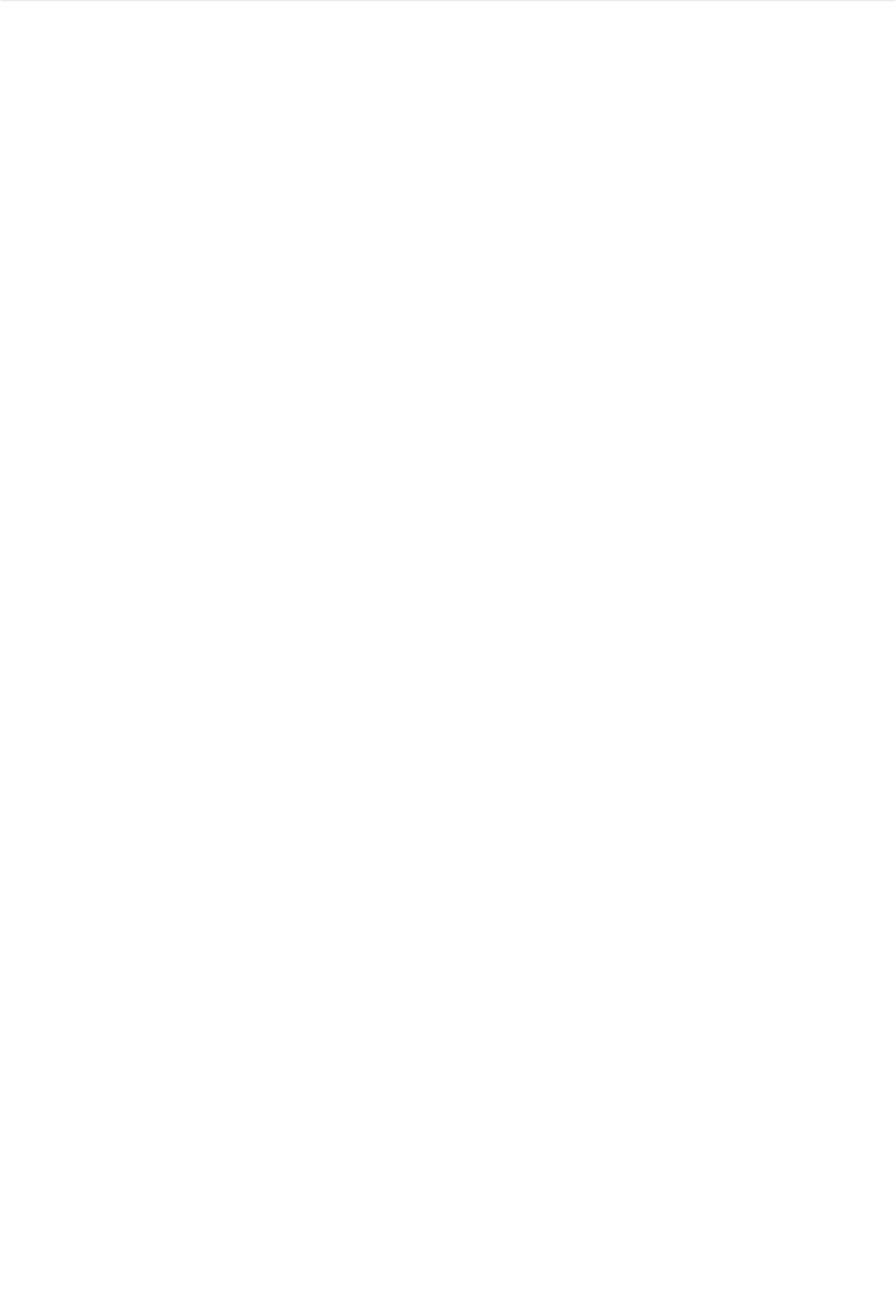
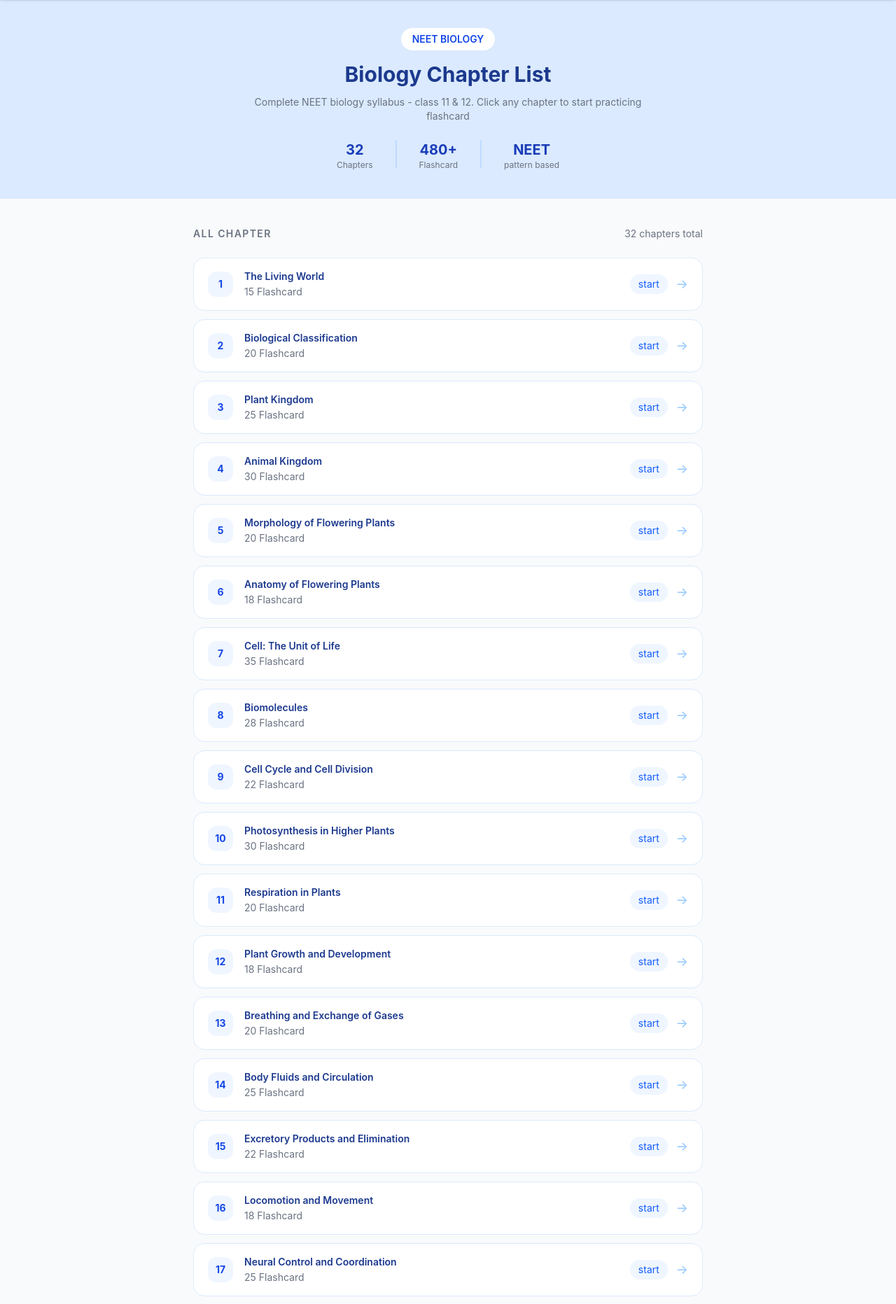
Before and after one commit to mdmahtabhabib/Marksbooster, a React (Vite) app: page /Neetlist in a window 1280 px wide. Shown: the part 80-1943 px from the top of the page at 70% size. Before the commit the page ends 800 px from the top, so only its background shows below. Built offline with nearby package versions, Linux system fonts and the light colour scheme.

Commit message:
added neetlist

```diff
--- a/src/Pages/Neetlist.jsx
+++ b/src/Pages/Neetlist.jsx
@@ -1,8 +1,126 @@
 import Nav from "../Components/Nav";
+import Footer from "../Components/Footer" ;
+
 function Neetlist(){
+    const chapters = [
+  { no: 1, name: "The Living World", questions: 15 },
+  { no: 2, name: "Biological Classification", questions: 20 },
+  { no: 3, name: "Plant Kingdom", questions: 25 },
+  { no: 4, name: "Animal Kingdom", questions: 30 },
+
+  { no: 5, name: "Morphology of Flowering Plants", questions: 20 },
+  { no: 6, name: "Anatomy of Flowering Plants", questions: 18 },
+
+  { no: 7, name: "Cell: The Unit of Life", questions: 35 },
+  { no: 8, name: "Biomolecules", questions: 28 },
+  { no: 9, name: "Cell Cycle and Cell Division", questions: 22 },
+
+  { no: 10, name: "Photosynthesis in Higher Plants", questions: 30 },
+  { no: 11, name: "Respiration in Plants", questions: 20 },
+  { no: 12, name: "Plant Growth and Development", questions: 18 },
+
+  { no: 13, name: "Breathing and Exchange of Gases", questions: 20 },
+  { no: 14, name: "Body Fluids and Circulation", questions: 25 },
+  { no: 15, name: "Excretory Products and Elimination", questions: 22 },
+  { no: 16, name: "Locomotion and Movement", questions: 18 },
+  { no: 17, name: "Neural Control and Coordination", questions: 25 },
+  { no: 18, name: "Chemical Coordination and Integration", questions: 20 },
+
+  { no: 19, name: "Reproduction in Organisms", questions: 15 },
+  { no: 20, name: "Sexual Reproduction in Flowering Plants", questions: 25 },
+  { no: 21, name: "Human Reproduction", questions: 25 },
+  { no: 22, name: "Reproductive Health", questions: 20 },
+
+  { no: 23, name: "Principles of Inheritance and Variation", questions: 35 },
+  { no: 24, name: "Molecular Basis of Inheritance", questions: 40 },
+  { no: 25, name: "Evolution", questions: 25 },
+
+  { no: 26, name: "Human Health and Disease", questions: 25 },
+  { no: 27, name: "Microbes in Human Welfare", questions: 20 },
+  { no: 28, name: "Biotechnology: Principles and Processes", questions: 25 },
+  { no: 29, name: "Biotechnology and its Applications", questions: 20 },
+
+  { no: 30, name: "Organisms and Populations", questions: 20 },
+  { no: 31, name: "Ecosystem", questions: 25 },
+  { no: 32, name: "Biodiversity and Conservation", questions: 20 }
+];
     return(
-       <section>
+       <section className="min-h-screen bg-gray-50" >
         <Nav />
+        <div className="bg-blue-100 py-10 px-5 text-center"  >
+            <span className="inline-block bg-white text-blue-700 text-sm font-semibold px-4 py-1.5 rounded-full mb-4" >
+                NEET BIOLOGY
+            </span>
+            <h1 className="text-2xl md:text-3xl font-bold text-blue-900 mb-3" >
+                Biology Chapter List
+            </h1>
+            <p className=" text-gray-500 text-sm max-w-xl mx-auto" >
+                Complete NEET biology syllabus - class 11 & 12.
+                Click any chapter to start practicing flashcard
+            </p>
+
+            {/* Stat */}
+            <div className="flex item-center justify-center gap-8 mt-6" >
+                <div>
+                    <p className="text-xl font-bold text-blue-800" >32</p>
+                    <p className="text-xs text-gray-500" >Chapters</p>
+                </div>
+                <div className="border-1 border-blue-200 h-10" ></div>
+                <div>
+                    <p className="text-xl font-bold text-blue-800" >480+</p>
+                    <p className="text-xs text-gray-500">Flashcard</p>
+                </div>
+                <div className="border-1 border-blue-200 h-10"></div>
+                <div>
+                    <p className="text-xl font-bold text-blue-800" >NEET </p>
+                    <p className="text-xs text-gray-500 " >pattern based</p>
+                </div>
+            </div>
+        </div>
+        {/*Chapter list*/}
+        <div className="max-w-3xl mx-auto px-5 py-10" >
+            <div className="flex items-center justify-between mb-6" >
+                <h2 className="text-sm font-semibold text-gray-500 uppercase tracking-widest" >
+                    All Chapter
+                </h2>
+                <span className="text-sm text-gray-500" >{chapters.length} chapters total</span>
+            </div>
+
+            <div className="flex flex-col gap-3" >
+                {chapters.map((ch) => (
+                    <div key={ch.no} className="bg-white border border-blue-100 rounded-2xl px-5 py-4 flex iterms-center justify-between hover:bg-blue-100  hover:shadow-md transition-all cursor-pointer group " >
+                        <div className="flex items-center gap-4" >
+                            <div className="w-9 h-9 bg-blue-50 group-hover:bg-blue-200  rounded-xl flex items-center justify-center text-sm font-bold text-blue-700 tansition-colors flex-shrink-0" >
+                                {ch.no}
+                            </div>
+                            <div>
+                                <p className="text-sm font-semibold text-blue-900" >
+                                    {ch.name}
+                                </p >
+                                <p className="text-sm text-gray-500 mt-0.5" >{ch.questions} Flashcard</p>
+                            </div>
+                        </div>
+
+                        <div className=" flex items-center gap-3" >
+                            <span className="hidden sm:block text-sm bg-blue-50 text-blue-600 px-3 py-1 rounded-full" >start</span>
+                            <span className="text-blue-300 group-hover:text-blue-600 transition-colors text-lg " >→</span>
+                        </div>
+                         </div>
+                ))}
+            </div >
+            {/*Bottom CTA */}
+            <div className="mt-10 bg-blue-100 rounded-2xl p-6 text-center" >
+                <p className="text-sm font-bold text-blue-900 mb-1" >Want full NEET preparation ?</p>
+                <p className="text-xs text-gray-600 mb-4" >
+                    Get access to all chapters , flashcards and PYQs at ₹499
+                </p>
+                <button className="bg-blue-700 hover:bg-blue-800 text-white text-sm font-semibold px-8 py-2.5 rounded-xl transition-colors">
+                    Get started -₹499
+                </button>
+            </div>
+
+        </div>
+        <Footer />
 
        </section>
     )
```
